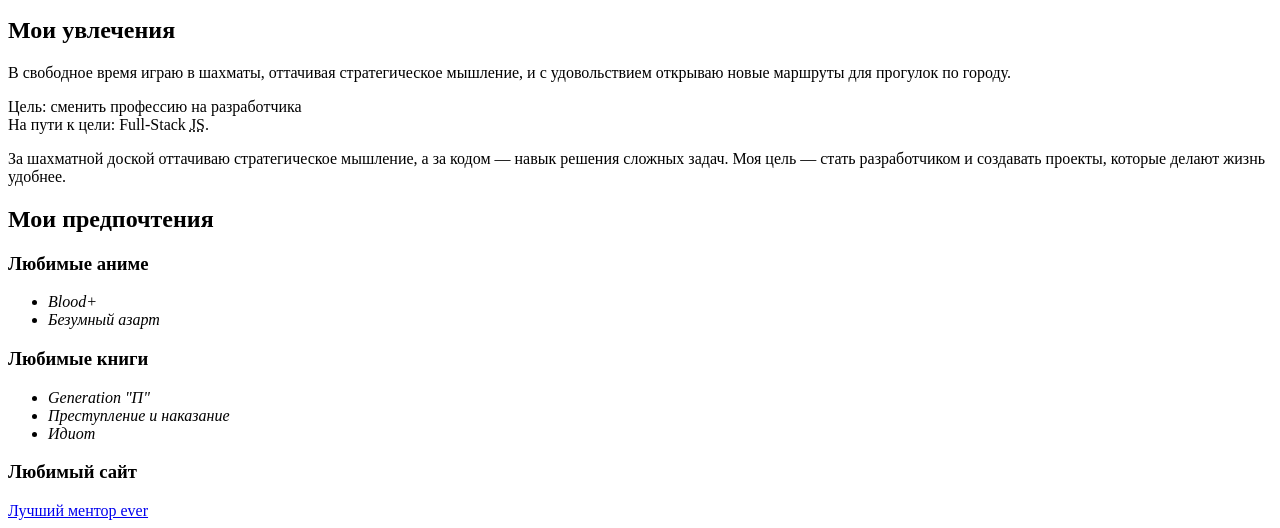
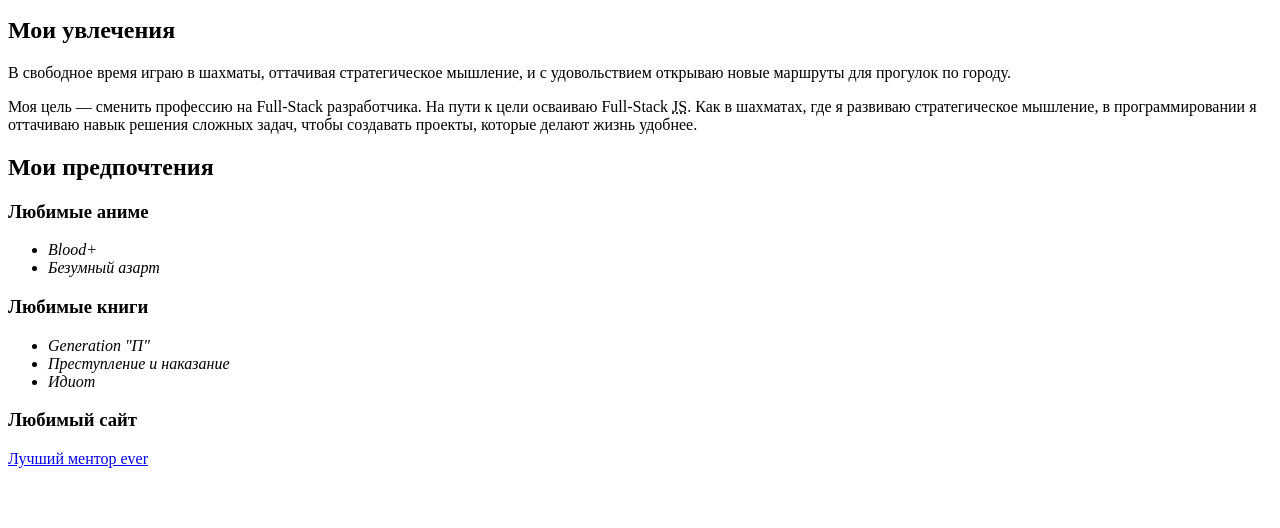
Before and after one commit to trevordatsun/cutaway, a plain HTML site: page index.html in a window 1280 px wide. Shown: the part 313-841 px from the top of the page. After the commit the page ends 800 px from the top, so only its background shows below. Drawn offline with Linux system fonts and the light colour scheme.

Commit message:
Обьеденил 2 абзаца в секции Мои увлечения

```diff
--- a/index.html
+++ b/index.html
@@ -20,13 +20,11 @@
           и с удовольствием открываю новые маршруты для прогулок по городу.
         </p>
         <p>
-          Цель: сменить профессию на разработчика<br />
-          На пути к цели: Full-Stack <abbr title="JavaScript">JS</abbr>.
-        </p>
-        <p>
-          За шахматной доской оттачиваю стратегическое мышление, а за кодом —
-          навык решения сложных задач. Моя цель — стать разработчиком и
-          создавать проекты, которые делают жизнь удобнее.
+          Моя цель — сменить профессию на Full-Stack разработчика. На пути к
+          цели осваиваю Full-Stack <abbr title="JavaScript">JS</abbr>. Как в
+          шахматах, где я развиваю стратегическое мышление, в программировании я
+          оттачиваю навык решения сложных задач, чтобы создавать проекты,
+          которые делают жизнь удобнее.
         </p>
       </section>
       <section>
```
